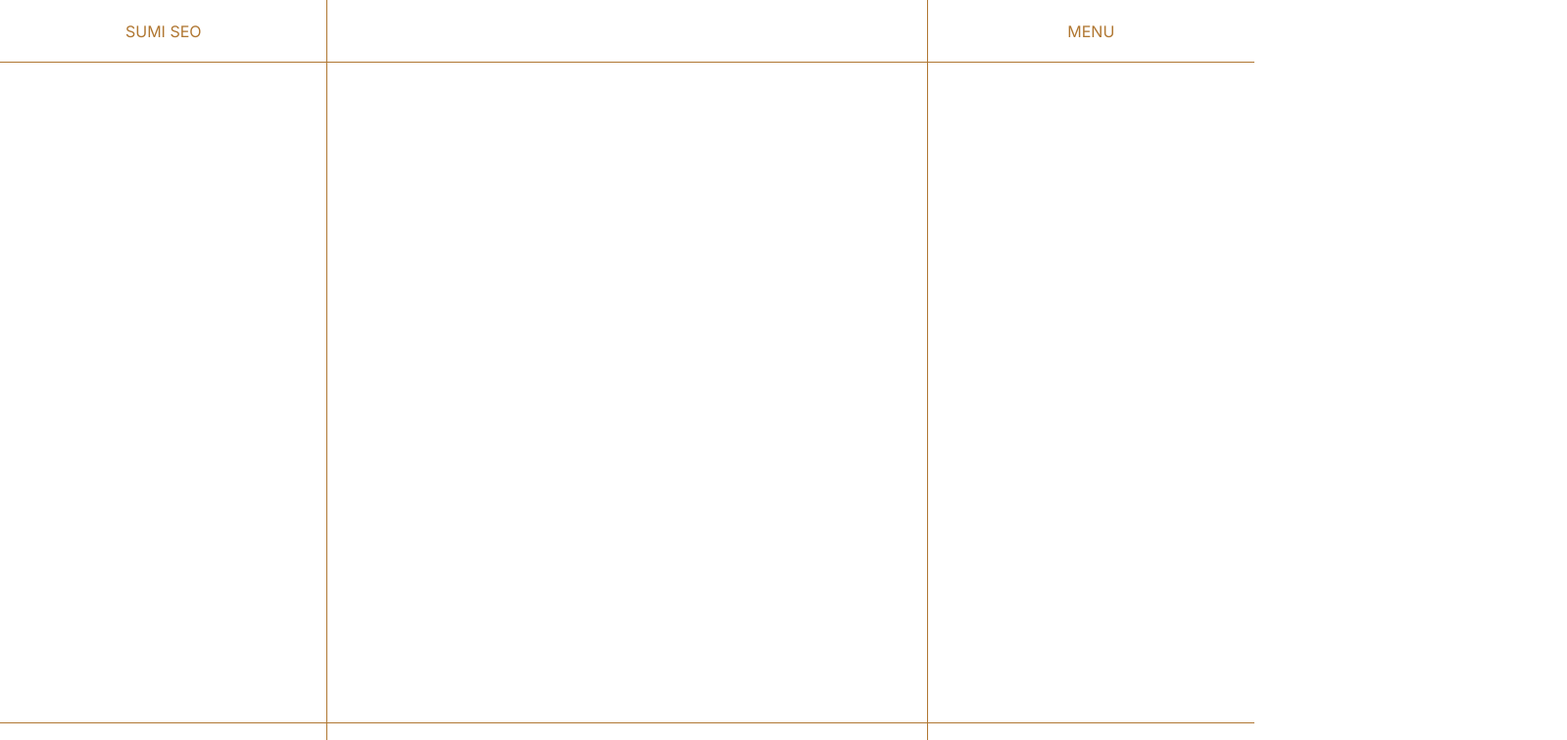
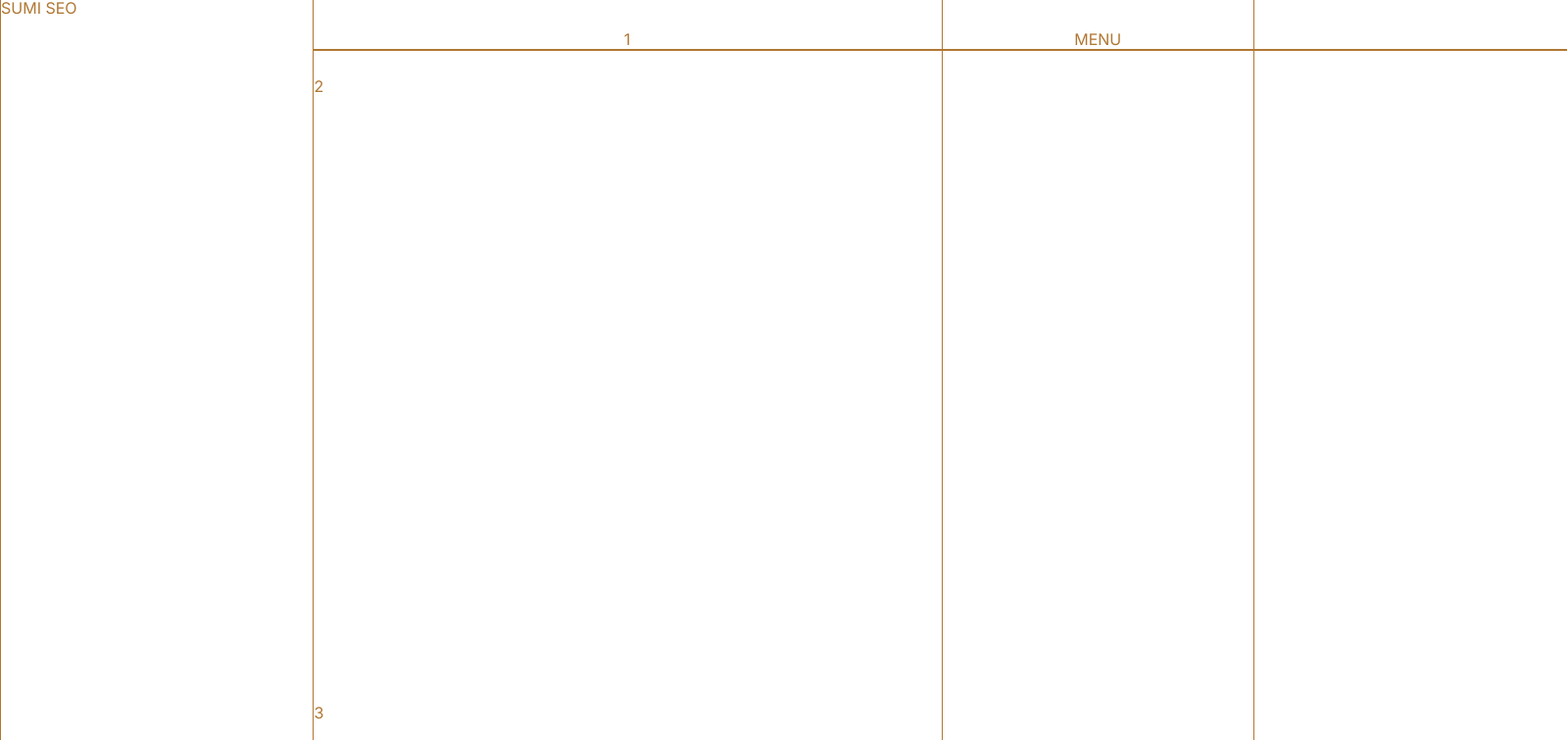
Before and after one commit to SumiSeo/react-ype, a React (Create React App) app: page / in a window 1280 px wide. Shown: the top 756 px of the page at 98% size, 1599 px wide, since content can reach past the window. Built offline with nearby package versions, Linux system fonts and the light colour scheme.

Commit message:
try with grid and animation

```diff
--- a/src/components/Layout/Layout.scss
+++ b/src/components/Layout/Layout.scss
@@ -1,85 +1,103 @@
 @import "../scss/variables.scss";
 
+.layout {
+  width: 100%;
+  height: 100vh;
+  display: grid;
+  grid-template-columns: 1fr 2fr 1fr;
+  gap: 1px;
+  color: $default_brown_background;
+  &__column {
+    &:first-child,
+    &:last-child {
+      display: grid;
+      grid-template-rows: 1fr 2fr 2fr 2fr 2fr 1fr;
+      border-right: 1px solid $default_brown_background;
+      border-left: 1px solid $default_brown_background;
+      transform: translateY(-90rem);
+      height: 100vh;
+      animation: slidedown 1s ease-in forwards;
+    }
+    &:nth-child(2) {
+      display: grid;
+      grid-template-rows: 1fr 8fr 1fr;
+      background-color: $default_white_font;
+    }
+  }
+  &__row {
+    // position: relative;
+    &--absolute {
+      position: absolute;
+      width: 100vw;
+      top: 50px;
+      background-color: red;
+      border: 0.5px solid $default_brown_background;
+      transform: translateX(-90rem);
+      animation: run 1s ease-in forwards;
+      // transform: translateX(-90rem);
+      // animation: slideRight 1s ease-in forwards;
+    }
+    &:first-child {
+      display: flex;
+      justify-content: center;
+      align-items: center;
+      width: auto;
+      height: 100%;
+      // border-bottom: 1px solid $default_brown_background;
+    }
+  }
+}
 // .layout {
 //   width: 100%;
 //   height: 100vh;
-//   background-color: $default_brown_background;
-//   display: grid;
-//   grid-template-columns: 1fr 2fr 1fr;
-//   gap: 1px;
+//   display: flex;
 //   color: $default_brown_background;
 //   &__column {
+//     height: 100vh;
 //     &:first-child,
 //     &:last-child {
-//       display: grid;
-//       grid-template-rows: 1fr 2fr 2fr 2fr 2fr 1fr;
+//       height: 100vh;
+//       width: 30%;
+//     }
+//     &:nth-child(3) {
+//       height: 100vh;
+//       width: 55%;
+//     }
+//     &:nth-child(2),
+//     &:nth-child(4) {
+//       transform: translateY(-90rem);
+//       height: 100vh;
+//       animation: slidedown 1s ease-in forwards;
+//       width: 1px;
+//       background-color: $default_brown_background;
+//     }
+//   }
+//   &__row {
+//     &:first-child {
+//       height: 8%;
+//       width: 100%;
+//       display: flex;
 //       justify-content: center;
 //       align-items: center;
-//       gap: 1px;
-//       row-gap: 10px;
-//       background-color: $default_white_font;
+//       border-bottom: 1px solid $default_brown_background;
 //     }
-//     &:nth-child(2) {
-//       display: grid;
-//       grid-template-rows: 1fr 8fr 1fr;
-//       justify-content: center;
-//       align-items: center;
-//       gap: 1px;
-//       background-color: $default_white_font;
+//     &:nth-child(2),
+//     &:nth-child(4) {
+//       width: 100%;
+//       height: 1px;
+//       // background-color: $default_brown_background;
+//     }
+//     &:nth-child(3) {
+//       width: 100%;
+//       height: 84%;
+//     }
+//     &:last-child {
+//       height: 8%;
+//       width: 100%;
+//       border-top: 1px solid $default_brown_background;
 //     }
 //   }
 // }
-.layout {
-  width: 100%;
-  height: 100vh;
-  display: flex;
-  color: $default_brown_background;
-  &__column {
-    height: 100vh;
-    &:first-child,
-    &:last-child {
-      height: 100vh;
-      width: 30%;
-    }
-    &:nth-child(3) {
-      height: 100vh;
-      width: 55%;
-    }
-    &:nth-child(2),
-    &:nth-child(4) {
-      transform: translateY(-90rem);
-      height: 100vh;
-      animation: slidedown 1s ease-in forwards;
-      width: 1px;
-      background-color: $default_brown_background;
-    }
-  }
-  &__row {
-    &:first-child {
-      height: 8%;
-      width: 100%;
-      display: flex;
-      justify-content: center;
-      align-items: center;
-      border-bottom: 1px solid $default_brown_background;
-    }
-    &:nth-child(2),
-    &:nth-child(4) {
-      width: 100%;
-      height: 1px;
-      // background-color: $default_brown_background;
-    }
-    &:nth-child(3) {
-      width: 100%;
-      height: 84%;
-    }
-    &:last-child {
-      height: 8%;
-      width: 100%;
-      border-top: 1px solid $default_brown_background;
-    }
-  }
-}
 
 @keyframes slidedown {
   50% {
@@ -90,3 +108,24 @@
     transform: translateY(0);
   }
 }
+
+@keyframes slidedRight {
+  50% {
+    transform: translateX(-45rem);
+  }
+
+  100% {
+    transform: translateX(-0rem);
+  }
+}
+
+@-webkit-keyframes run {
+  0% {
+    left: 0;
+    transform: translateX(-50rem);
+  }
+  100% {
+    left: 100%;
+    transform: translateX(0);
+  }
+}
--- a/src/components/Layout/Layout.tsx
+++ b/src/components/Layout/Layout.tsx
@@ -2,54 +2,55 @@ import "./Layout.scss";
 
 const Layout = (): JSX.Element => {
   return (
-    // <div className="layout">
-    //   <div className="layout__column">
-    //     <div className="layout__row">1</div>
-    //     <div className="layout__row">2</div>
-    //     <div className="layout__row">3</div>
-    //     <div className="layout__row">4</div>
-    //     <div className="layout__row">5</div>
-    //     <div className="layout__row">6</div>
-    //   </div>
-    //   <div className="layout__column">
-    //     <div className="layout__row">1</div>
-    //     <div className="layout__row"></div>
-    //     <div className="layout__row">3</div>
-    //   </div>
-    //   <div className="layout__column">
-    //     <div className="layout__row">1</div>
-    //     <div className="layout__row">2</div>
-    //     <div className="layout__row">3</div>
-    //     <div className="layout__row">4</div>
-    //     <div className="layout__row">5</div>
-    //     <div className="layout__row">6</div>
-    //   </div>
-    // </div>
     <div className="layout">
       <div className="layout__column">
+        <div className="layout__row--absolute"></div>
         <div className="layout__row">SUMI SEO</div>
-        <div className="layout__row"></div>
-        <div className="layout__row"></div>
-        <div className="layout__row"></div>
-        <div className="layout__row"></div>
-      </div>
-      <div className="layout__column"></div>
-      <div className="layout__column">
         <div className="layout__row"></div>
         <div className="layout__row"></div>
         <div className="layout__row"></div>
         <div className="layout__row"></div>
         <div className="layout__row"></div>
       </div>
-      <div className="layout__column"></div>
+      <div className="layout__column">
+        <div className="layout__row">1</div>
+        <div className="layout__row">2</div>
+        <div className="layout__row">3</div>
+      </div>
       <div className="layout__column">
         <div className="layout__row">MENU</div>
         <div className="layout__row"></div>
         <div className="layout__row"></div>
         <div className="layout__row"></div>
         <div className="layout__row"></div>
+        <div className="layout__row"></div>
       </div>
     </div>
+    // <div className="layout">
+    //   <div className="layout__column">
+    //     <div className="layout__row">SUMI SEO</div>
+    //     <div className="layout__row"></div>
+    //     <div className="layout__row"></div>
+    //     <div className="layout__row"></div>
+    //     <div className="layout__row"></div>
+    //   </div>
+    //   <div className="layout__column"></div>
+    //   <div className="layout__column">
+    //     <div className="layout__row"></div>
+    //     <div className="layout__row"></div>
+    //     <div className="layout__row"></div>
+    //     <div className="layout__row"></div>
+    //     <div className="layout__row"></div>
+    //   </div>
+    //   <div className="layout__column"></div>
+    //   <div className="layout__column">
+    //     <div className="layout__row">MENU</div>
+    //     <div className="layout__row"></div>
+    //     <div className="layout__row"></div>
+    //     <div className="layout__row"></div>
+    //     <div className="layout__row"></div>
+    //   </div>
+    // </div>
   );
 };
 
```
